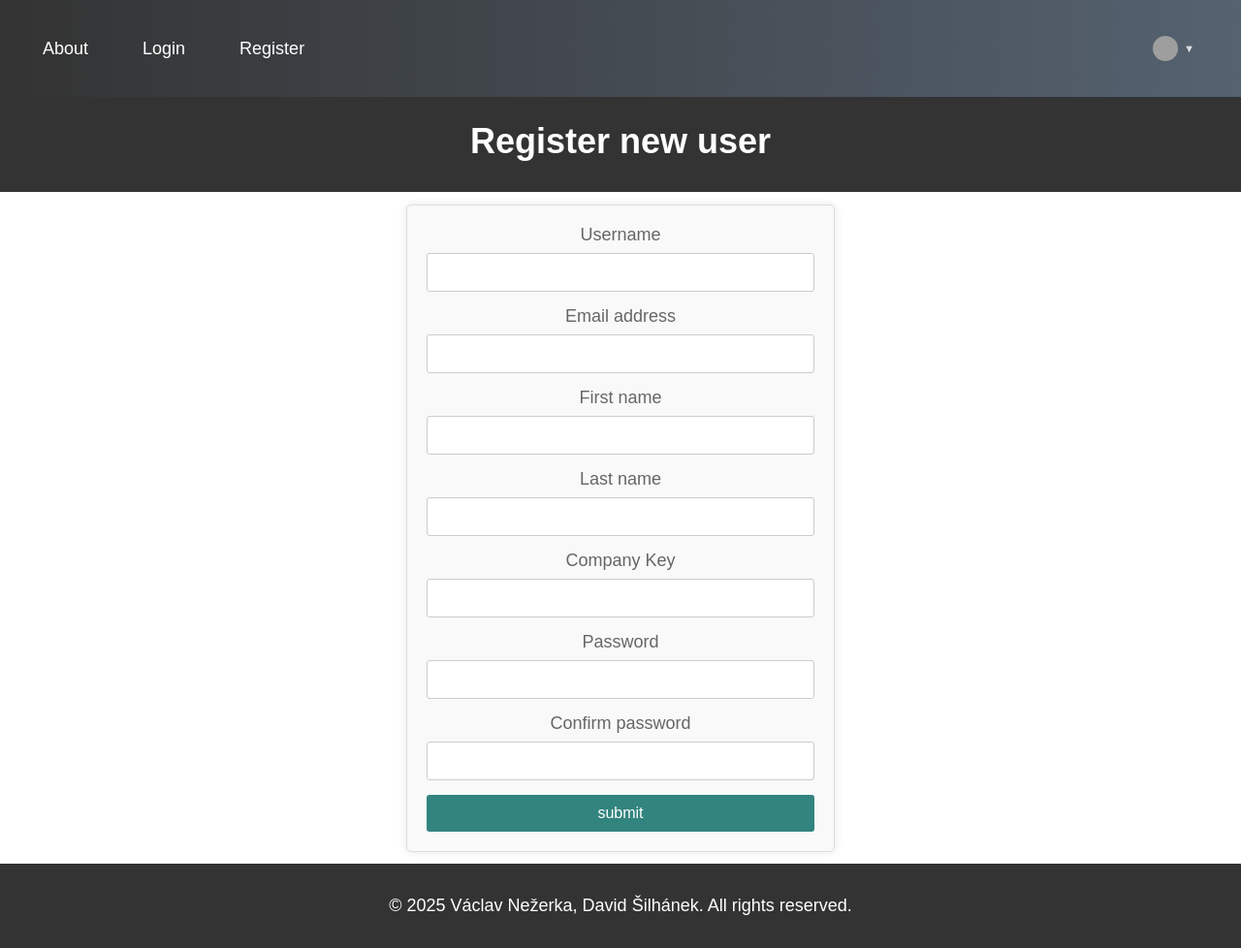
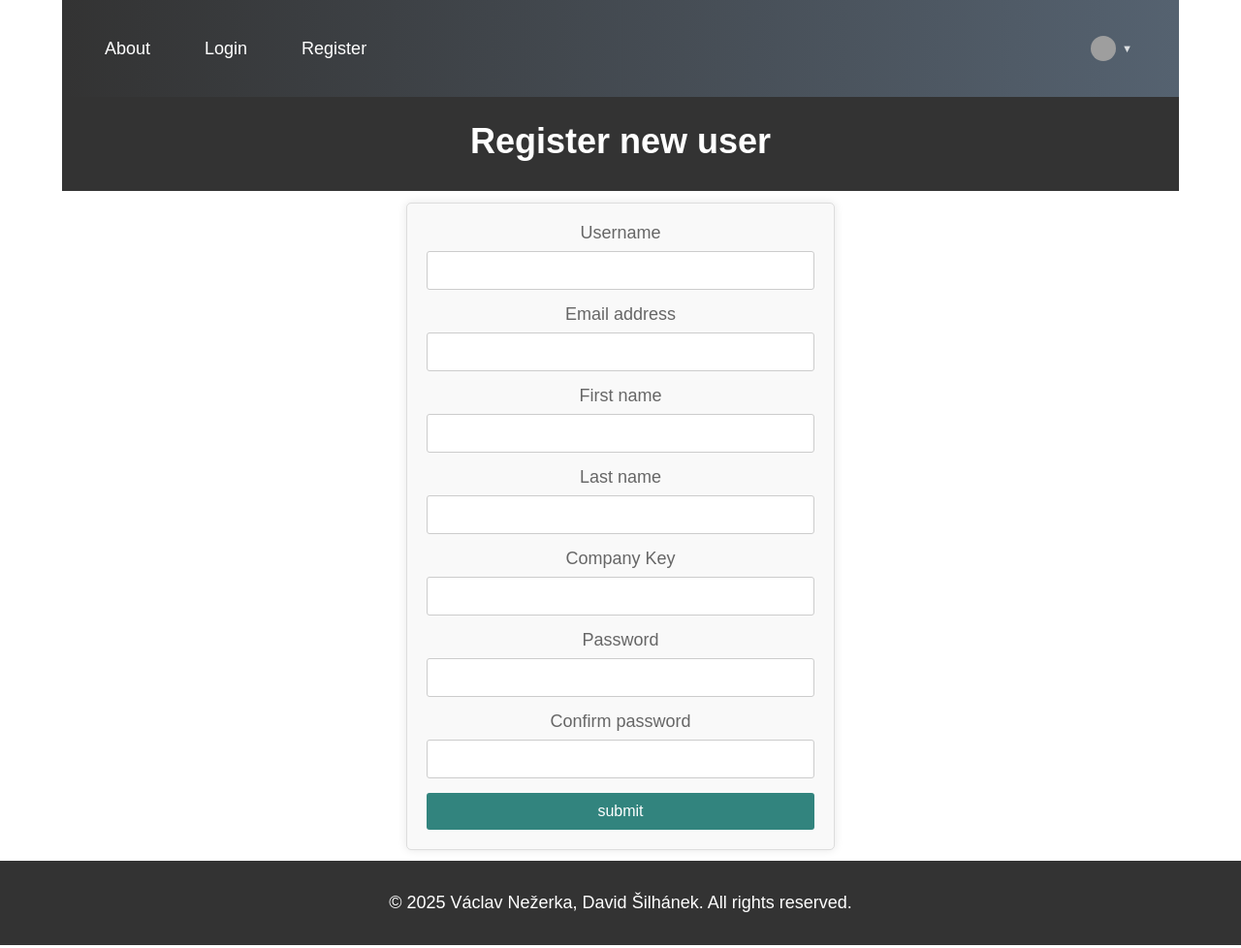
Before and after one commit to VaclavNezerka/PyPAIS_web.py, a Flask app: page /register in a window 1280 px wide. Shown: the whole page at 97% size. Run offline with Flask 3, Linux system fonts and the light colour scheme; parts of the project's set-up code (start-up, migrations or seed data) failed here and were passed over; some libraries are stand-ins or nearby versions; grey boxes are pictures that could not be loaded.

Commit message:
A navbar added - likely bugged CSS.

```diff
--- a/static/styles.css
+++ b/static/styles.css
@@ -32,7 +32,7 @@ body {
     height: 100%;
     /* margin: 0; */
     /* padding: 0; */
-    /* overflow-x: hidden; */
+    overflow-x: hidden;
 }
 
 .container {
@@ -315,7 +315,8 @@ nav {
     background: linear-gradient(to right, var(--myDarkGray), var(--myPaleGray));
     /* background: linear-gradient(to right, var(--myDarkGray), var(--myPaleBlue)); */
     color: white;
-    overflow: hidden;
+    /* overflow: hidden; */
+    overflow: visible;
     padding-top: 0.5%;
     padding-bottom: 0.5%;
 }
@@ -428,6 +429,10 @@ footer {
     /* background-color: var(--myDarkGray); */
     color: #fff;
     padding-top: 0%;
+    /* background-color: #1e1e1e; */
+    /* color: white; */
+    text-align: center;
+    /* padding: 1rem; */
 }
 
 footer .container {
@@ -437,6 +442,11 @@ footer .container {
     padding-top: 15px;
     padding-bottom: 15px;
 }
+
+.content {
+  flex: 1; /* pushes footer to bottom */
+}
+
 
 select {
     width: 100%;
--- a/templates/base.html
+++ b/templates/base.html
@@ -14,11 +14,9 @@
   </head>
 
   <body>
-
+    <div class="container">
       <div>
-
       {% include 'navbar.html' %}
-
       </div>
       {% with messages = get_flashed_messages() %}
       {% for message in messages %}
@@ -34,13 +32,13 @@
         {% block content %}
         {% endblock %}
       </div>
+    </div>
 
-  <footer>
+    <footer class="footer">
       <div class="container">
             <p>&copy; {{ _('2025 Václav Nežerka, David Šilhánek. All rights reserved.') }}</p>
       </div>
     </footer>
   </body>
 
-
 </html>
```
Lines whose indentation alone changed are shown as unchanged.
